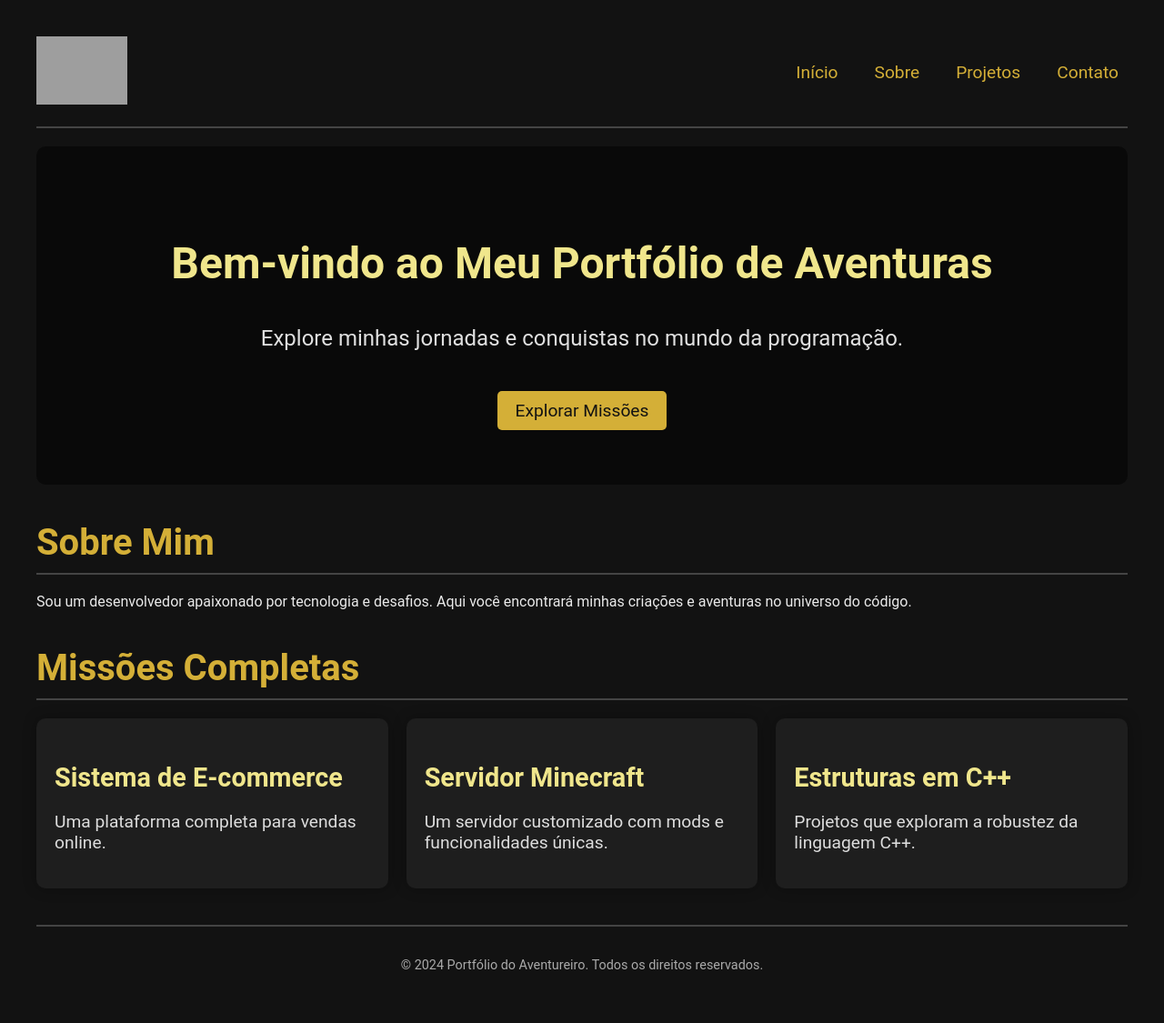
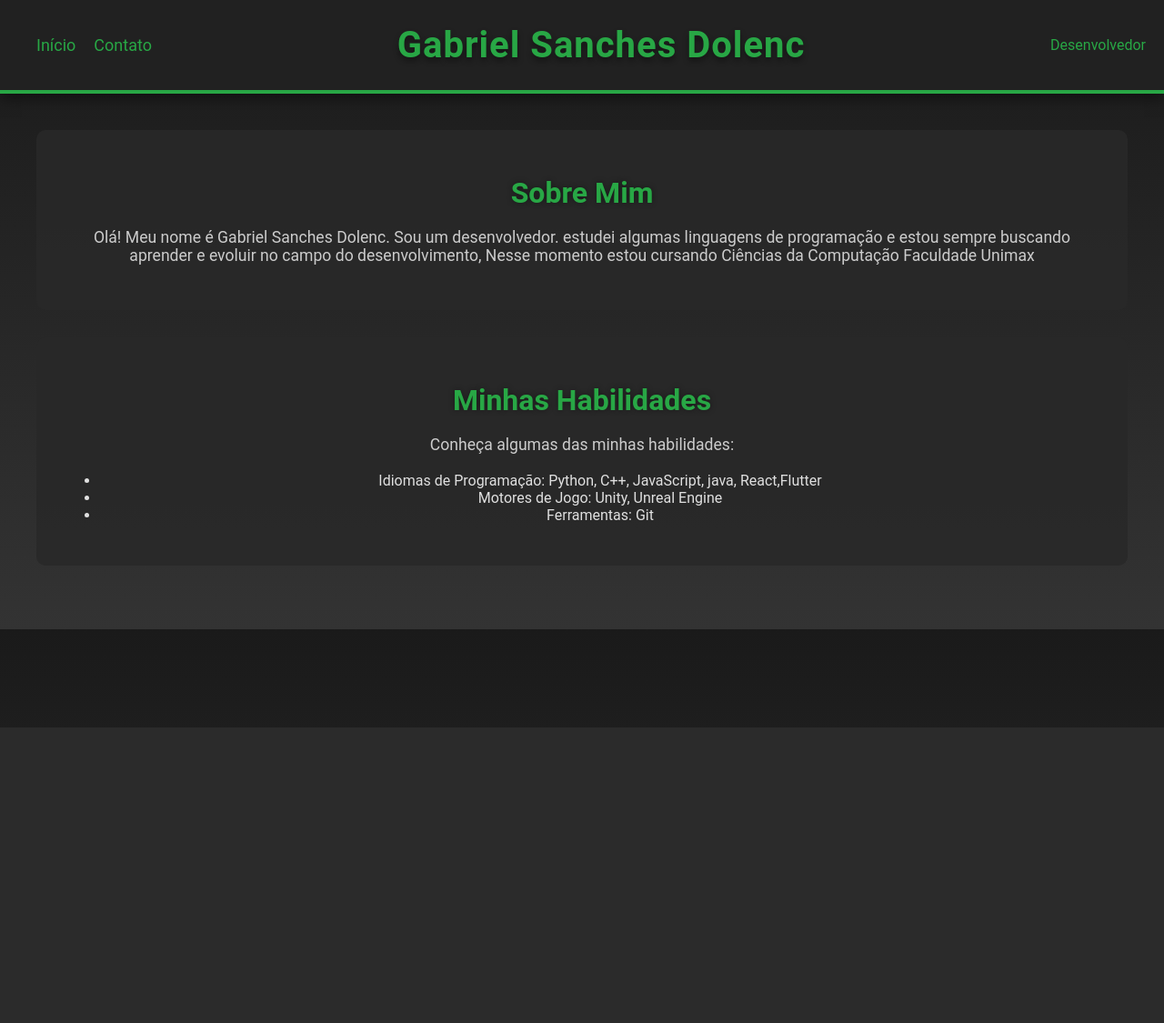
Before and after one commit to GSDolenc/pyPotifolio, a Flask app: page / in a window 1280 px wide. Shown: the whole page at 91% size. After the commit the page ends 800 px from the top, so only its background shows below. Run offline with Flask 3, Linux system fonts and the light colour scheme; grey boxes are pictures that could not be loaded.

Commit message:
atualização 1

```diff
--- a/app.py
+++ b/app.py
@@ -3,8 +3,12 @@ from flask import Flask, render_template
 app = Flask(__name__)
 
 @app.route('/')
-def home():
+def index():
     return render_template('index.html')
+
+@app.route('/contact')
+def contact():
+    return render_template('contact.html')
 
 if __name__ == '__main__':
     app.run(debug=True)
--- /dev/null
+++ b/static/css/styles.css
@@ -0,0 +1,155 @@
+/* Fonte Moderna */
+@font-face {
+    font-family: 'Roboto', sans-serif;
+    src: url('https://fonts.googleapis.com/css2?family=Roboto:wght@400;700&display=swap');
+}
+
+body {
+    font-family: 'Roboto', sans-serif;
+    margin: 0;
+    padding: 0;
+    background: linear-gradient(180deg, #1a1a1a, #333333); /* Gradiente de fundo em tons escuros */
+    color: #e0e0e0; /* Texto claro */
+    overflow-x: hidden;
+}
+
+header {
+    background: rgba(34, 34, 34, 0.9); /* Fundo escuro semi-transparente */
+    color: #28a745; /* Verde */
+    padding: 20px;
+    display: flex;
+    justify-content: space-between; /* Título e navegação em cantos opostos */
+    align-items: center;
+    border-bottom: 4px solid #28a745; /* Borda verde */
+    box-shadow: 0 4px 15px rgba(0, 0, 0, 0.5);
+}
+
+header h1 {
+    margin: 0;
+    font-size: 2.5em;
+    font-weight: bold;
+    letter-spacing: 1px;
+    text-shadow: 0 4px 6px rgba(0, 0, 0, 0.4);
+}
+
+nav ul {
+    list-style-type: none;
+    margin: 0;
+    padding: 0;
+    display: flex; /* Para alinhar os itens horizontalmente */
+}
+
+nav ul li {
+    margin-left: 20px; /* Espaçamento entre os itens */
+}
+
+nav ul li a {
+    color: #28a745; /* Verde */
+    text-decoration: none;
+    font-size: 18px;
+    transition: color 0.3s, transform 0.3s;
+}
+
+nav ul li a:hover {
+    color: #218838; /* Verde escuro */
+    transform: scale(1.1);
+}
+
+main {
+    padding: 40px;
+    text-align: center;
+}
+
+main h2 {
+    color: #28a745; /* Verde */
+    font-size: 2.2em;
+    margin-bottom: 20px;
+    text-shadow: 0 0 6px rgba(0, 0, 0, 0.4);
+}
+
+/* Layout de Seções */
+section {
+    padding: 30px;
+    background: rgba(40, 40, 40, 0.9); /* Fundo escuro semi-transparente */
+    border-radius: 10px;
+    margin-bottom: 30px;
+}
+
+section h2 {
+    color: #28a745; /* Verde */
+    font-size: 2em;
+    margin-bottom: 10px;
+}
+
+section p {
+    font-size: 1.1em;
+    color: #cccccc; /* Texto mais claro */
+}
+
+.contact-links {
+    display: flex;
+    justify-content: center;
+    flex-wrap: wrap;
+}
+
+.contact-links a {
+    color: #28a745; /* Verde */
+    text-decoration: none;
+    margin: 10px;
+    font-size: 18px;
+    transition: color 0.3s;
+}
+
+contact-links a:hover {
+    color: #218838; /* Verde escuro */
+}
+
+footer {
+    background: rgba(34, 34, 34, 0.9); /* Fundo escuro semi-transparente */
+    color: #28a745; /* Verde */
+    text-align: center;
+    padding: 20px;
+    position: fixed;
+    width: 100%;
+    bottom: 0;
+    border-top: 4px solid #28a745; /* Borda verde */
+    box-shadow: 0 -4px 15px rgba(0, 0, 0, 0.5);
+}
+
+h1, h2, p {
+    margin: 20px 0;
+}
+
+/* Estilização dos botões */
+button {
+    background-color: #28a745;
+    border: none;
+    color: #1a1a1a;
+    padding: 10px 20px;
+    text-align: center;
+    display: inline-block;
+    font-size: 16px;
+    margin: 10px 2px;
+    transition: background-color 0.3s, transform 0.3s;
+    border-radius: 5px;
+    cursor: pointer;
+}
+
+button:hover {
+    background-color: #218838;
+    color: #ffffff;
+    transform: scale(1.05);
+}
+
+/* Estilização das imagens */
+img {
+    max-width: 100%;
+    height: auto;
+    border: 4px solid #28a745; /* Borda verde */
+    transition: transform 0.3s ease;
+    border-radius: 8px;
+}
+
+img:hover {
+    transform: scale(1.03);
+}
--- a/static/style.css
+++ /dev/null
@@ -1,135 +0,0 @@
-body {
-    font-family: 'Roboto', sans-serif;
-    background-color: #121212;
-    color: #eaeaea;
-    margin: 0;
-    padding: 0;
-    background-image: url('{{ url_for('static', filename='texture-bg.jpg') }}');
-    background-size: cover;
-}
-
-.container {
-    max-width: 1200px;
-    margin: 0 auto;
-    padding: 20px;
-}
-
-header {
-    display: flex;
-    justify-content: space-between;
-    align-items: center;
-    padding: 20px 0;
-    border-bottom: 2px solid #444;
-}
-
-.logo img {
-    width: 100px;
-}
-
-nav ul {
-    list-style: none;
-    display: flex;
-    gap: 20px;
-}
-
-nav ul li {
-    margin: 0;
-}
-
-nav ul li a {
-    font-size: 1.2em;
-    color: #d4af37;
-    text-decoration: none;
-    padding: 10px;
-    border-radius: 5px;
-    transition: background-color 0.3s ease;
-}
-
-nav ul li a:hover {
-    background-color: #444;
-}
-
-.hero {
-    text-align: center;
-    padding: 60px 0;
-    background-color: rgba(0, 0, 0, 0.5);
-    border-radius: 10px;
-    margin: 20px 0;
-}
-
-.hero h1 {
-    font-size: 3em;
-    color: #f0e68c;
-}
-
-.hero p {
-    font-size: 1.5em;
-    color: #e0e0e0;
-}
-
-.btn {
-    display: inline-block;
-    margin-top: 20px;
-    padding: 10px 20px;
-    background-color: #d4af37;
-    color: #121212;
-    text-decoration: none;
-    border-radius: 5px;
-    font-size: 1.2em;
-    transition: background-color 0.3s ease;
-}
-
-.btn:hover {
-    background-color: #b38a29;
-}
-
-.about, .projects {
-    margin: 40px 0;
-}
-
-.about h2, .projects h2 {
-    font-size: 2.5em;
-    color: #d4af37;
-    border-bottom: 2px solid #444;
-    padding-bottom: 10px;
-    margin-bottom: 20px;
-}
-
-.project-grid {
-    display: flex;
-    gap: 20px;
-    flex-wrap: wrap;
-}
-
-.project {
-    background-color: #1e1e1e;
-    padding: 20px;
-    border-radius: 10px;
-    flex: 1;
-    min-width: 300px;
-    box-shadow: 0 0 15px rgba(0, 0, 0, 0.3);
-    transition: transform 0.3s ease;
-}
-
-.project:hover {
-    transform: scale(1.05);
-}
-
-.project h3 {
-    font-size: 1.8em;
-    color: #f0e68c;
-    margin-bottom: 10px;
-}
-
-.project p {
-    font-size: 1.2em;
-    color: #ddd;
-}
-
-footer {
-    text-align: center;
-    padding: 20px 0;
-    font-size: 0.9em;
-    color: #aaaaaa;
-    border-top: 2px solid #444;
-}
--- a/templates/index.html
+++ b/templates/index.html
@@ -1,59 +1,37 @@
 <!DOCTYPE html>
-<html lang="en">
+<html lang="pt-BR">
 <head>
     <meta charset="UTF-8">
     <meta name="viewport" content="width=device-width, initial-scale=1.0">
-    <title>Portfólio do Aventureiro</title>
-    <link rel="stylesheet" href="{{ url_for('static', filename='style.css') }}">
+    <title>Início - Portfólio de Gabriel Sanches Dolenc</title>
+    <link rel="stylesheet" href="{{ url_for('static', filename='css/styles.css') }}">
 </head>
 <body>
-    <div class="container">
     <header>
-            <div class="logo">
-                <img src="{{ url_for('static', filename='logo.png') }}" alt="Logo">
-            </div>
         <nav>
             <ul>
-                    <li><a href="#">Início</a></li>
-                    <li><a href="#">Sobre</a></li>
-                    <li><a href="#">Projetos</a></li>
-                    <li><a href="#">Contato</a></li>
+                <li><a href="{{ url_for('index') }}">Início</a></li>
+                <li><a href="{{ url_for('contact') }}">Contato</a></li>
             </ul>
         </nav>
+        <h1>Gabriel Sanches Dolenc</h1>
+        <p>Desenvolvedor</p>
     </header>
-
-        <section class="hero">
-            <h1>Bem-vindo ao Meu Portfólio de Aventuras</h1>
-            <p>Explore minhas jornadas e conquistas no mundo da programação.</p>
-            <a href="#projects" class="btn">Explorar Missões</a>
+    <main>
+        <section>
+            <h2>Sobre Mim</h2>
+            <p>Olá! Meu nome é Gabriel Sanches Dolenc. Sou um desenvolvedor. estudei algumas linguagens de programação e estou sempre buscando aprender e evoluir no campo do desenvolvimento, Nesse momento estou cursando Ciências da Computação
+         Faculdade Unimax </p>
         </section>
-
-        <section id="about" class="about">
-            <h2>Sobre Mim</h2>
-            <p>Sou um desenvolvedor apaixonado por tecnologia e desafios. Aqui você encontrará minhas criações e aventuras no universo do código.</p>
+        <section>
+            <h2>Minhas Habilidades</h2>
+            <p>Conheça algumas das minhas habilidades:</p>
+            <ul>
+                <li>Idiomas de Programação: Python, C++, JavaScript, java, React,Flutter  </li>
+                <li>Motores de Jogo: Unity, Unreal Engine</li>
+                <li>Ferramentas: Git </li>
+            </ul>
         </section>
-
-        <section id="projects" class="projects">
-            <h2>Missões Completas</h2>
-            <div class="project-grid">
-                <div class="project">
-                    <h3>Sistema de E-commerce</h3>
-                    <p>Uma plataforma completa para vendas online.</p>
-                </div>
-                <div class="project">
-                    <h3>Servidor Minecraft</h3>
-                    <p>Um servidor customizado com mods e funcionalidades únicas.</p>
-                </div>
-                <div class="project">
-                    <h3>Estruturas em C++</h3>
-                    <p>Projetos que exploram a robustez da linguagem C++.</p>
-                </div>
-            </div>
-        </section>
-
-        <footer>
-            <p>&copy; 2024 Portfólio do Aventureiro. Todos os direitos reservados.</p>
-        </footer>
-    </div>
+    </main>
 </body>
 </html>
```
Also changed, not shown: templates/contact.html (added, +31 -0 lines), requirements.txt (renamed from t.txt). Lines whose indentation alone changed are shown as unchanged.
